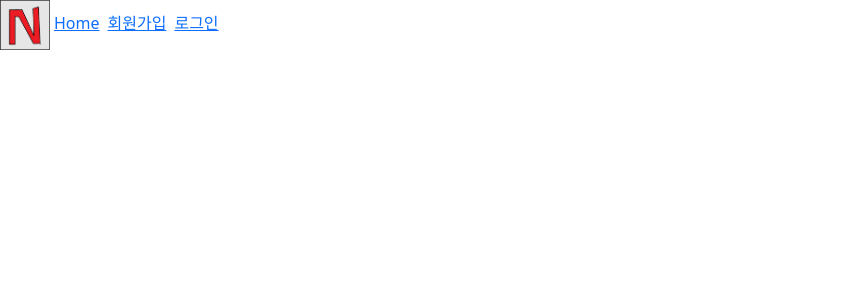
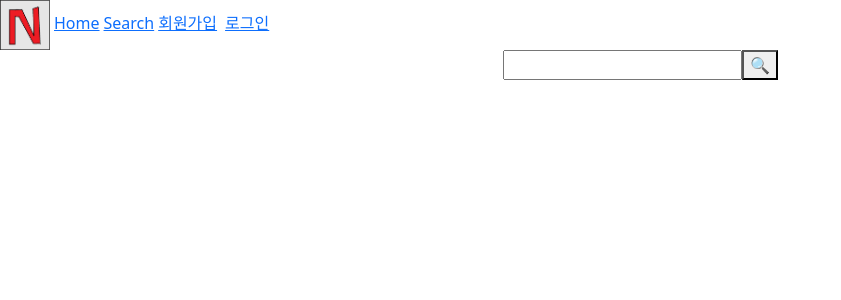
Before and after one commit to KwonJongryul/moviePjt, a Vue app in the folder front-server/: page /searchlist in a window 1280 px wide. Shown: the top 300 px of the page, without its empty margins (0-841 px from the left). Built offline with nearby package versions, Linux system fonts and the light colour scheme.

Commit message:
search페이지 반은 완성

```diff
--- a/front-server/src/App.vue
+++ b/front-server/src/App.vue
@@ -3,6 +3,7 @@
     <nav>
       <img src="./assets/N.png" width="50px">
       <router-link :to="{ name: 'HomeView' }" class="mx-1">Home</router-link>
+      <router-link :to="{ name: 'SearchView' }">Search</router-link>
       <router-link :to="{ name: 'SignUpView' }" v-show="!islogin" class="mx-1">회원가입</router-link>
       <router-link :to="{ name: 'LoginView' }" v-show="!islogin" class="mx-1">로그인</router-link>
       <router-link :to="{ name: 'HomeView' }" class="mx-1"><span @click.prevent="logout" v-if="islogin">로그아웃</span></router-link>
--- a/front-server/src/router/index.js
+++ b/front-server/src/router/index.js
@@ -1,6 +1,7 @@
 import Vue from 'vue'
 import VueRouter from 'vue-router'
 import HomeView from '@/views/HomeView'
+import SearchView from '@/views/SearchView'
 import SignUpView from '@/views/SignUpView'
 import LoginView from '@/views/LoginView'
 
@@ -11,6 +12,11 @@ const routes = [
     path: '/',
     name: 'HomeView',
     component: HomeView
+  },
+  {
+    path: '/searchlist',
+    name: 'SearchView',
+    component: SearchView
   },
   {
     path: '/signup',
--- /dev/null
+++ b/front-server/src/views/SearchView.vue
@@ -0,0 +1,63 @@
+<template>
+  <div>
+    <div>
+      <input type="text" v-model="search_movie">
+      <button @click="getSearchMovie">🔍</button>
+    </div>
+    <!-- <div v-if="search_results">
+      <div v-for="movie in search_results" :key="movie.id">
+        <img :src="'https://image.tmdb.org/t/p/w500' + movie.poster_path" alt="Movie Poster">
+        <p>{{ movie.title }}</p>
+      </div>
+    </div> -->
+
+
+    <div v-if="search_results" class="row row-cols-1 row-cols-md-3 g-4">
+      <div v-for="movie in search_results" :key="movie.id" class="col">
+        <img :src="'https://image.tmdb.org/t/p/w500' + movie.poster_path" class="card-img-top" alt="Movie Poster">
+        <h5 class="card-title">{{ movie.title }}</h5>
+      </div>
+    </div>
+  </div>
+</template>
+
+<script>
+import axios from 'axios'
+
+export default {
+  name: 'SearchView',
+  data(){
+    return {
+      search_movie: '',
+      search_results: null,
+    }
+  },
+  methods: {
+    getSearchMovie(){
+      axios({
+        method: 'get',
+        url: `https://api.themoviedb.org/3/search/movie`,
+        headers: {
+          'Authorization': 'Bearer eyJhbGciOiJIUzI1NiJ9.eyJhdWQiOiIzYzE4MjRjZDQwYjAwNDRkNzk0NGFiNWE1NWQ0Y2IxNiIsInN1YiI6IjYzZDMxNzgwY2I3MWI4MDBhMTBkOTRiYSIsInNjb3BlcyI6WyJhcGlfcmVhZCJdLCJ2ZXJzaW9uIjoxfQ.8hiV71qR0GYKuQVn3fOLORjfCqbz4DglPhvAe3SlhQY'
+        },
+        params: {
+          query: this.search_movie,
+          include_adult: true,
+          language: 'ko-KR',
+          page: 1
+        }
+      })
+      .then((res)=>{
+        this.search_results = res.data.results;
+      })
+      .catch((err)=>{
+        console.log(err)
+      })
+    }
+  }
+}
+</script>
+
+<style>
+
+</style>
```
Also changed, not shown: front-server/src/views/MovieDetailView.vue (added, +15 -0 lines).
